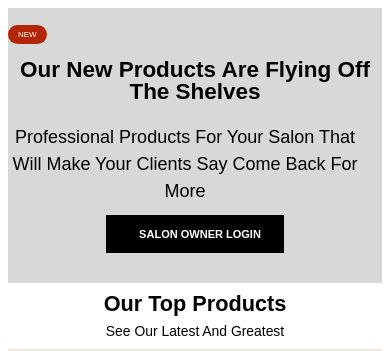
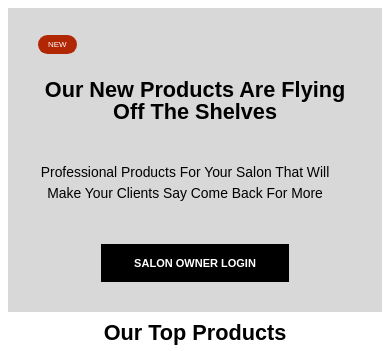
Before and after one commit to waiz3ple/matrix-redo, a plain HTML site: page index.html in a window 390 px wide. Shown: the top 351 px of the page. Drawn offline with nearby package versions, Linux system fonts and the light colour scheme; a web font is replaced by a local one.

Commit message:
Mobile look completed

```diff
--- a/style.css
+++ b/style.css
@@ -394,7 +394,7 @@ html{   /* now 10px ==> 1rem */
 
 @media (max-width:620px){
    .hero{
-        background: #d8d8d8;
+       background: #d8d8d8;
        grid-template-columns: 100%;
        grid-template-rows: repeat(2, minmax(min-content, max-content));
 
@@ -415,7 +415,32 @@ html{   /* now 10px ==> 1rem */
     grid-template-columns: 100%;
     grid-template-rows: repeat(3, minmax(min-content, max-content));
     grid-gap: var(--gap-lg);
-}
+ }
+
+  .hero-detail-wrapper{
+      padding: 3rem;
+  }
+
+  .hero-detail-wrapper .eyebrow{
+      padding: .5rem 1rem;
+      font-size: .8rem;
+
+  }
+  .hero-detail-wrapper .title{
+      font-size: var(--font-xl);
+      line-height: 100%;
+      margin: 3rem 0 4rem;
+  }
+
+  .hero-detail-wrapper .sub-title{
+      font-size: var(--font-lg);
+      line-height: 150%;
+      margin: 4rem 0;
+  }
+
+  .btn-owner{
+      padding: 1rem 3rem;
+  }
 
 }
   @font-face{
```
